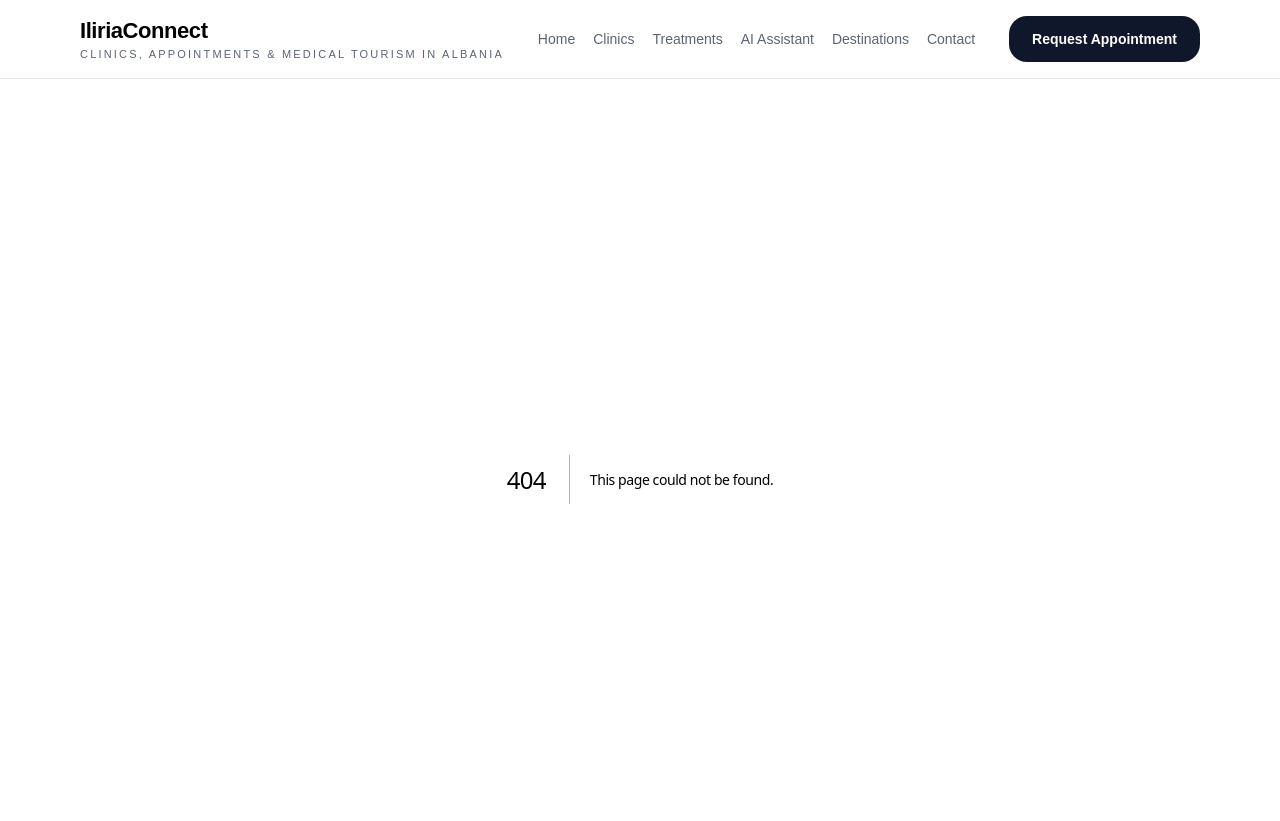
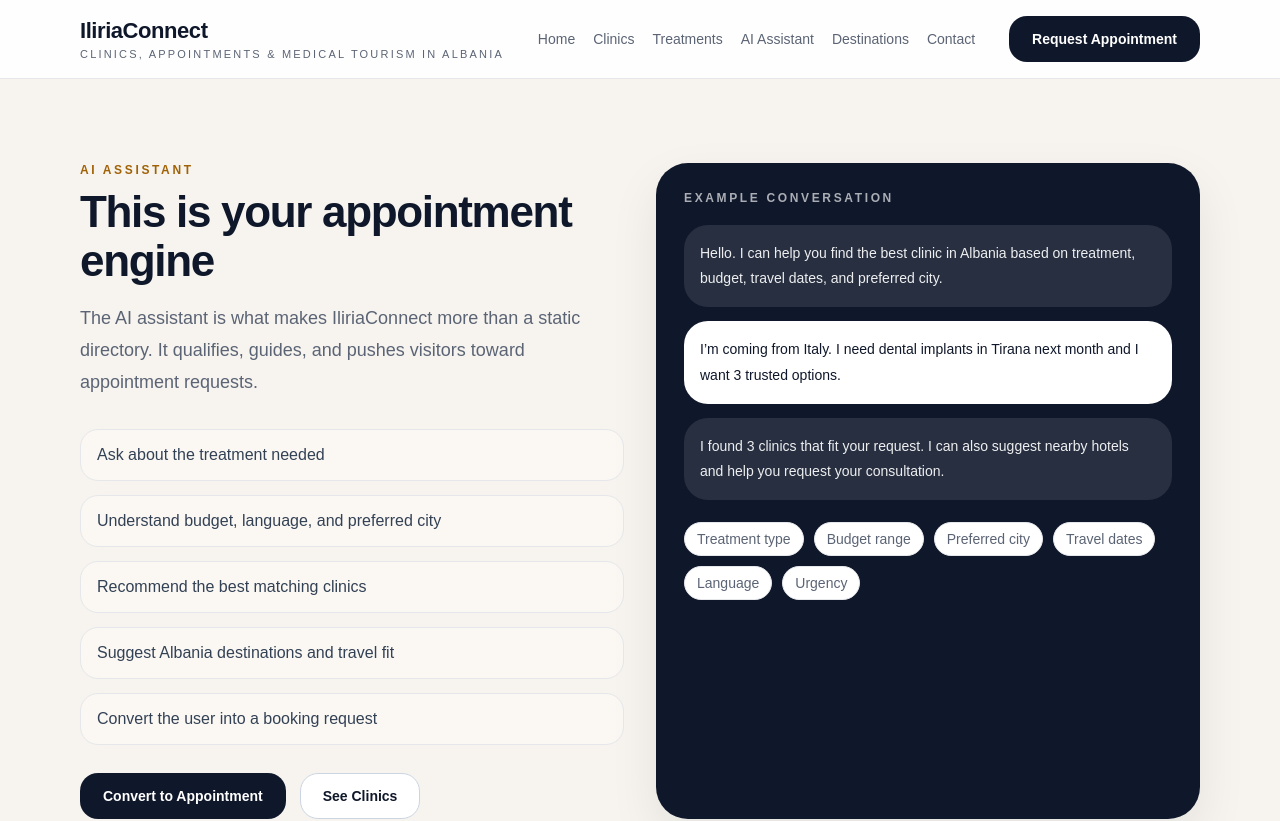
Before and after one commit to andilecini/iliriaconnect, a Next.js app: page /ai in a window 1280 px wide. Before the commit this address had no page. Shown: the top 821 px of the page. Built offline with nearby package versions, Linux system fonts and the light colour scheme.

Commit message:
Create page.jsx

```diff
--- /dev/null
+++ b/app/ai/page.jsx
@@ -0,0 +1,78 @@
+import Link from "next/link";
+
+export default function AIPage() {
+  return (
+    <section className="section">
+      <div className="container split">
+        <div>
+          <div className="section-head">
+            <p className="kicker">AI Assistant</p>
+            <h2>This is your appointment engine</h2>
+            <p className="lead" style={{ marginTop: "16px" }}>
+              The AI assistant is what makes IliriaConnect more than a static
+              directory. It qualifies, guides, and pushes visitors toward
+              appointment requests.
+            </p>
+          </div>
+
+          <div className="feature-list">
+            <div className="feature-item">Ask about the treatment needed</div>
+            <div className="feature-item">
+              Understand budget, language, and preferred city
+            </div>
+            <div className="feature-item">
+              Recommend the best matching clinics
+            </div>
+            <div className="feature-item">
+              Suggest Albania destinations and travel fit
+            </div>
+            <div className="feature-item">
+              Convert the user into a booking request
+            </div>
+          </div>
+
+          <div className="inline-actions">
+            <Link href="/contact" className="btn btn-primary">
+              Convert to Appointment
+            </Link>
+            <Link href="/clinics" className="btn btn-secondary">
+              See Clinics
+            </Link>
+          </div>
+        </div>
+
+        <div className="chat-shell">
+          <div className="kicker" style={{ color: "rgba(255,255,255,0.65)" }}>
+            Example conversation
+          </div>
+
+          <div className="chat-stack">
+            <div className="bubble-ai">
+              Hello. I can help you find the best clinic in Albania based on
+              treatment, budget, travel dates, and preferred city.
+            </div>
+
+            <div className="bubble-user">
+              I’m coming from Italy. I need dental implants in Tirana next month
+              and I want 3 trusted options.
+            </div>
+
+            <div className="bubble-ai">
+              I found 3 clinics that fit your request. I can also suggest nearby
+              hotels and help you request your consultation.
+            </div>
+          </div>
+
+          <div className="tag-list">
+            <span className="tag">Treatment type</span>
+            <span className="tag">Budget range</span>
+            <span className="tag">Preferred city</span>
+            <span className="tag">Travel dates</span>
+            <span className="tag">Language</span>
+            <span className="tag">Urgency</span>
+          </div>
+        </div>
+      </div>
+    </section>
+  );
+}
```
